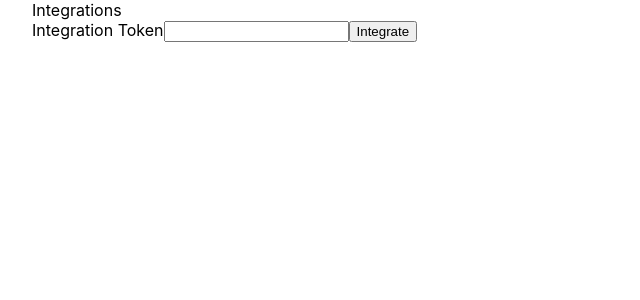
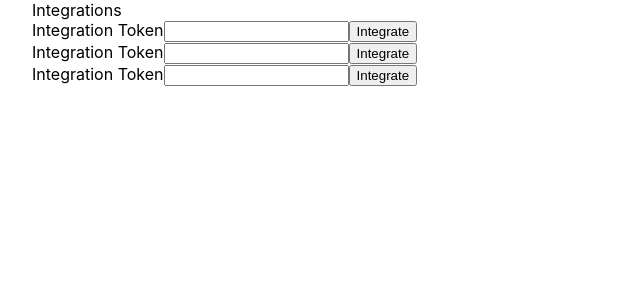
Before and after one commit to arjunlubana/bliszter, a Next.js app: page /integrations in a window 1280 px wide. Shown: the top 300 px of the page, without its empty margins (0-640 px from the left). Built offline with nearby package versions, Linux system fonts and the light colour scheme; what supertokens-auth-react would draw is missing.

Commit message:
Saved hashnode and medium tokens to supertokens

```diff
--- /dev/null
+++ b/components/addHashnode.tsx
@@ -0,0 +1,19 @@
+import { FormEvent } from "react";
+import { poster } from "../utils";
+
+export default function AddHashnode() {
+  const onIntegration = async (e: FormEvent<HTMLFormElement>) => {
+    e.preventDefault();
+    const form = new FormData(e.target);
+    const formData = Object.fromEntries(form.entries());
+    console.log(formData)
+    await poster("/api/hashnode/integrate", formData);
+  };
+  return (
+    <form onSubmit={onIntegration}>
+      <label htmlFor="Dev To Integration Token">Integration Token</label>
+      <input type="text" name="hashnode_token" />
+      <input type="submit" value="Integrate" />
+    </form>
+  );
+}
--- /dev/null
+++ b/components/addMedium.tsx
@@ -0,0 +1,19 @@
+import { FormEvent } from "react";
+import { poster } from "../utils";
+
+export default function AddMedium() {
+  const onIntegration = async (e: FormEvent<HTMLFormElement>) => {
+    e.preventDefault();
+    const form = new FormData(e.target);
+    const formData = Object.fromEntries(form.entries());
+    console.log(formData)
+    await poster("/api/medium/integrate", formData);
+  };
+  return (
+    <form onSubmit={onIntegration}>
+      <label htmlFor="Dev To Integration Token">Integration Token</label>
+      <input type="text" name="medium_token" />
+      <input type="submit" value="Integrate" />
+    </form>
+  );
+}
--- /dev/null
+++ b/pages/api/hashnode/integrate.ts
@@ -0,0 +1,21 @@
+import { superTokensNextWrapper } from "supertokens-node/nextjs";
+import { verifySession } from "supertokens-node/recipe/session/framework/express";
+import { SessionRequest } from "supertokens-node/framework/express";
+import UserMetadata from "supertokens-node/recipe/usermetadata";
+
+export default async function integrate(req: any, res: any) {
+  await superTokensNextWrapper(
+    async (next) => {
+      await verifySession()(req, res, next);
+    },
+    req,
+    res
+  );
+  const session = (req as SessionRequest).session;
+  const userId = session!.getUserId();
+
+  await UserMetadata.updateUserMetadata(userId, {
+    integrations: req.body,
+  });
+  res.json({ message: "successfully integration with hashnode" });
+}
--- /dev/null
+++ b/pages/api/medium/integrate.ts
@@ -0,0 +1,21 @@
+import { superTokensNextWrapper } from "supertokens-node/nextjs";
+import { verifySession } from "supertokens-node/recipe/session/framework/express";
+import { SessionRequest } from "supertokens-node/framework/express";
+import UserMetadata from "supertokens-node/recipe/usermetadata";
+
+export default async function integrate(req: any, res: any) {
+  await superTokensNextWrapper(
+    async (next) => {
+      await verifySession()(req, res, next);
+    },
+    req,
+    res
+  );
+  const session = (req as SessionRequest).session;
+  const userId = session!.getUserId();
+
+  await UserMetadata.updateUserMetadata(userId, {
+    integrations: req.body,
+  });
+  res.json({ message: "successfully integration with medium" });
+}
--- a/pages/integrations.tsx
+++ b/pages/integrations.tsx
@@ -13,6 +13,8 @@ const Integrations: NextPage = () => {
       <div className={styles.container}>
         Integrations
         <AddDevto />
+        <AddHashnode />
+        <AddMedium />
       </div>
     </ThirdPartyEmailPassword.ThirdPartyEmailPasswordAuth>
   );
```
